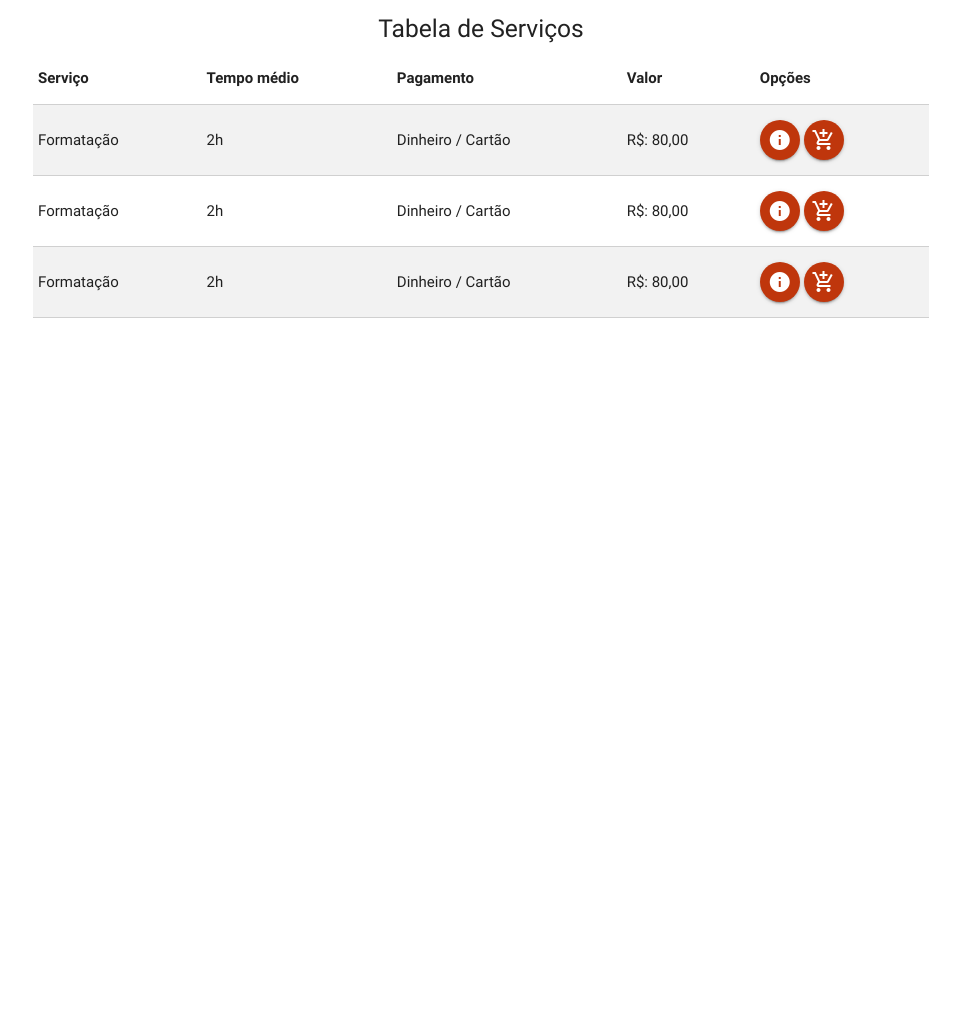
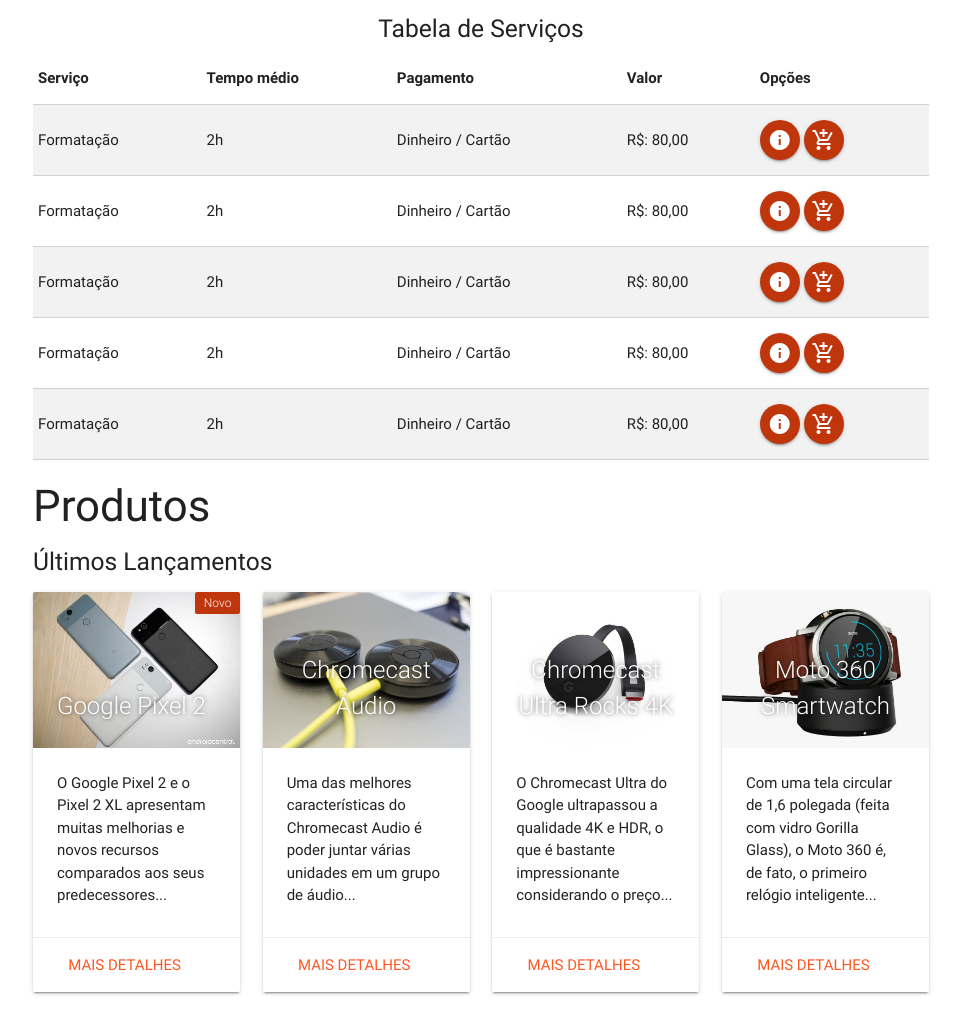
Before and after one commit to caiodsc/materialize_ecommerce, a plain HTML site: page index.html in a window 1280 px wide. Shown: the part 1064-2091 px from the top of the page, without its empty margins (159-1120 px from the left). Before the commit the page ends 1402 px from the top, so only its background shows below. Drawn offline with Linux system fonts and the light colour scheme.

Commit message:
Criando a seção de produtos

```diff
--- a/css/style.css
+++ b/css/style.css
@@ -1,10 +1,10 @@
-.slide-out-logo{
+.slide-out-logo {
     width: 150px;
     height: 150px;
     padding: 10px;
 }
 
-.navbar-logo{
+.navbar-logo {
     height: 56px;
 }
 
@@ -14,10 +14,14 @@
     padding-top: 76px;
 }
 
+.card {
+    cursor:pointer;
+}
+
 
 /*DESTAQUE*/
 
-#destaque{
+#destaque {
     width: 100%;
     height: calc(100% - 64px);
 }
@@ -37,3 +41,9 @@
   color:#bf360c;
     cursor:pointer;
 }
+
+/*PRODUTOS*/
+
+.card-title{
+  text-shadow: 0px 0px 5px rgba(0, 0, 0, 0.6);
+}
--- a/index.html
+++ b/index.html
@@ -119,6 +119,28 @@
                             <a href="" class="btn-floating waves-effect deep-orange darken-4">
                             <i class="material-icons">add_shopping_cart</i>
                         </a></td>
+                    </tr><tr>
+                        <td>Formatação</td>
+                        <td>2h</td>
+                        <td>Dinheiro / Cartão</td>
+                        <td>R$: 80,00</td>
+                        <td><a href="" class="btn-floating waves-effect deep-orange darken-4">
+                            <i class="material-icons">info</i>
+                        </a>
+                            <a href="" class="btn-floating waves-effect deep-orange darken-4">
+                            <i class="material-icons">add_shopping_cart</i>
+                        </a></td>
+                    </tr><tr>
+                        <td>Formatação</td>
+                        <td>2h</td>
+                        <td>Dinheiro / Cartão</td>
+                        <td>R$: 80,00</td>
+                        <td><a href="" class="btn-floating waves-effect deep-orange darken-4">
+                            <i class="material-icons">info</i>
+                        </a>
+                            <a href="" class="btn-floating waves-effect deep-orange darken-4">
+                            <i class="material-icons">add_shopping_cart</i>
+                        </a></td>
                     </tr>
                     </tbody>
                 </table>
@@ -126,8 +148,70 @@
         </div>
     </section>
 
-    <section id="produtos">
-
+    <section id="produtos" class="container">
+        <hgroup>
+            <h3>Produtos</h3>
+            <h5>Últimos Lançamentos</h5>
+        </hgroup>
+        <div class="row">
+            <div class="col s12 m6 l3">
+                <div class="card medium hoverable">
+                    <div class="card-image" style="position: relative">
+                        <span class="new badge deep-orange darken-4" data-badge-caption="Novo" style="position: absolute; z-index: 1; right: 0"></span>
+                        <img src="img/google-pixel-3-colors.jpg" alt="">
+                        <span class="card-title center">Google Pixel 2</span>
+                    </div>
+                    <div class="card-content">
+                        <p>O Google Pixel 2 e o Pixel 2 XL apresentam muitas melhorias e novos recursos comparados aos seus predecessores...</p>
+                    </div>
+                    <div class="card-action center">
+                        <a href="" title="" class="deep-orange-text">Mais Detalhes</a>
+                    </div>
+                </div>
+            </div>
+            <div class="col s12 m6 l3">
+                <div class="card medium hoverable">
+                    <div class="card-image">
+                        <img src="img/chromecast-audio-dos.jpg" alt="">
+                        <span class="card-title center">Chromecast Áudio</span>
+                    </div>
+                    <div class="card-content">
+                        <p>Uma das melhores características do Chromecast Audio é poder juntar várias unidades em um grupo de áudio...</p>
+                    </div>
+                    <div class="card-action center">
+                        <a href="" title="" class="deep-orange-text">Mais Detalhes</a>
+                    </div>
+                </div>
+            </div>
+            <div class="col s12 m6 l3">
+                <div class="card medium hoverable">
+                    <div class="card-image">
+                        <img src="img/chromecast-ultra.jpg" alt="">
+                        <span class="card-title center">Chromecast Ultra Rocks 4K</span>
+                    </div>
+                    <div class="card-content">
+                        <p>O Chromecast Ultra do Google  ultrapassou a qualidade 4K e HDR, o que é bastante impressionante considerando o preço...</p>
+                    </div>
+                    <div class="card-action center">
+                        <a href="" title="" class="deep-orange-text">Mais Detalhes</a>
+                    </div>
+                </div>
+            </div>
+            <div class="col s12 m6 l3">
+                <div class="card medium hoverable">
+                    <div class="card-image">
+                        <img src="img/moto-360.jpg" alt="">
+                        <span class="card-title center">Moto 360 Smartwatch</span>
+                    </div>
+                    <div class="card-content">
+                        <p>Com uma tela circular de 1,6 polegada (feita com vidro Gorilla Glass), o Moto 360 é, de fato, o primeiro relógio inteligente...</p>
+                    </div>
+                    <div class="card-action center">
+                        <a href="" title="" class="deep-orange-text">Mais Detalhes</a>
+                    </div>
+                </div>
+            </div>
+        </div>
     </section>
 
     <section id="localizacao">
```
